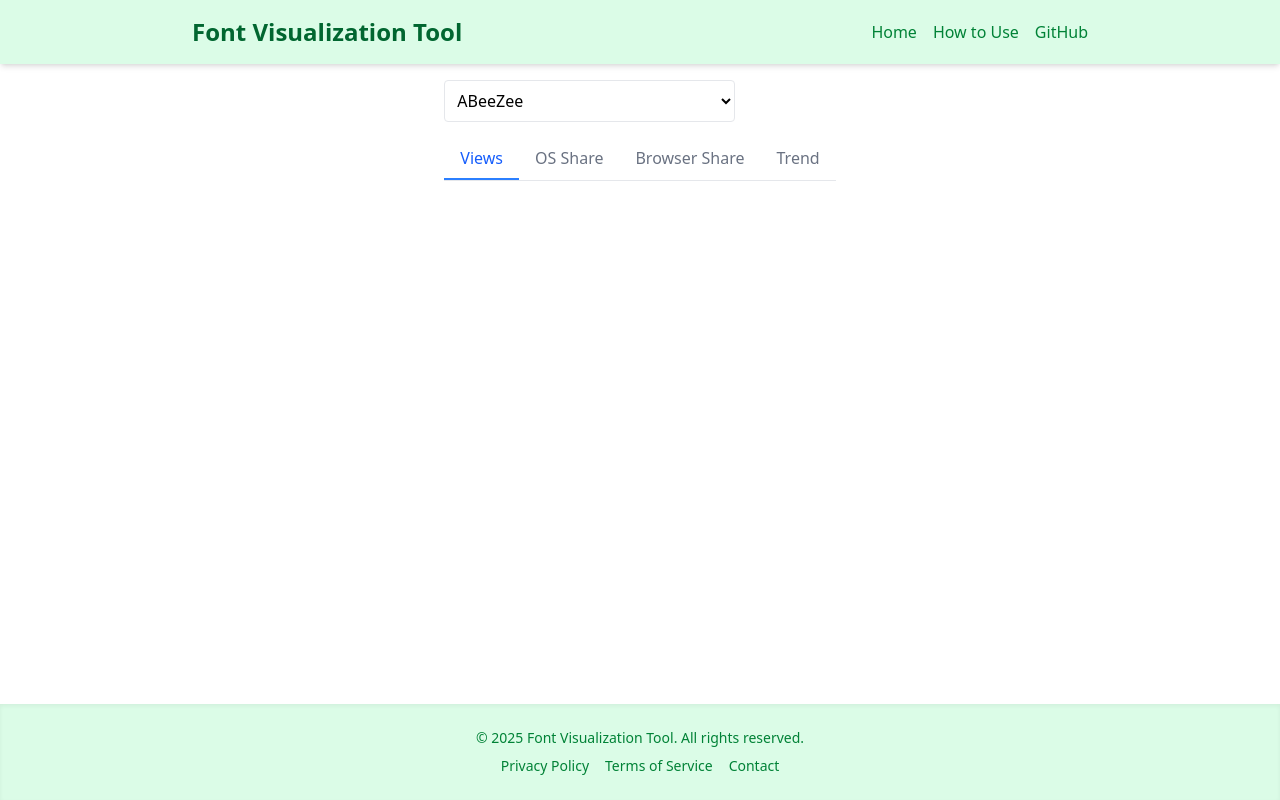
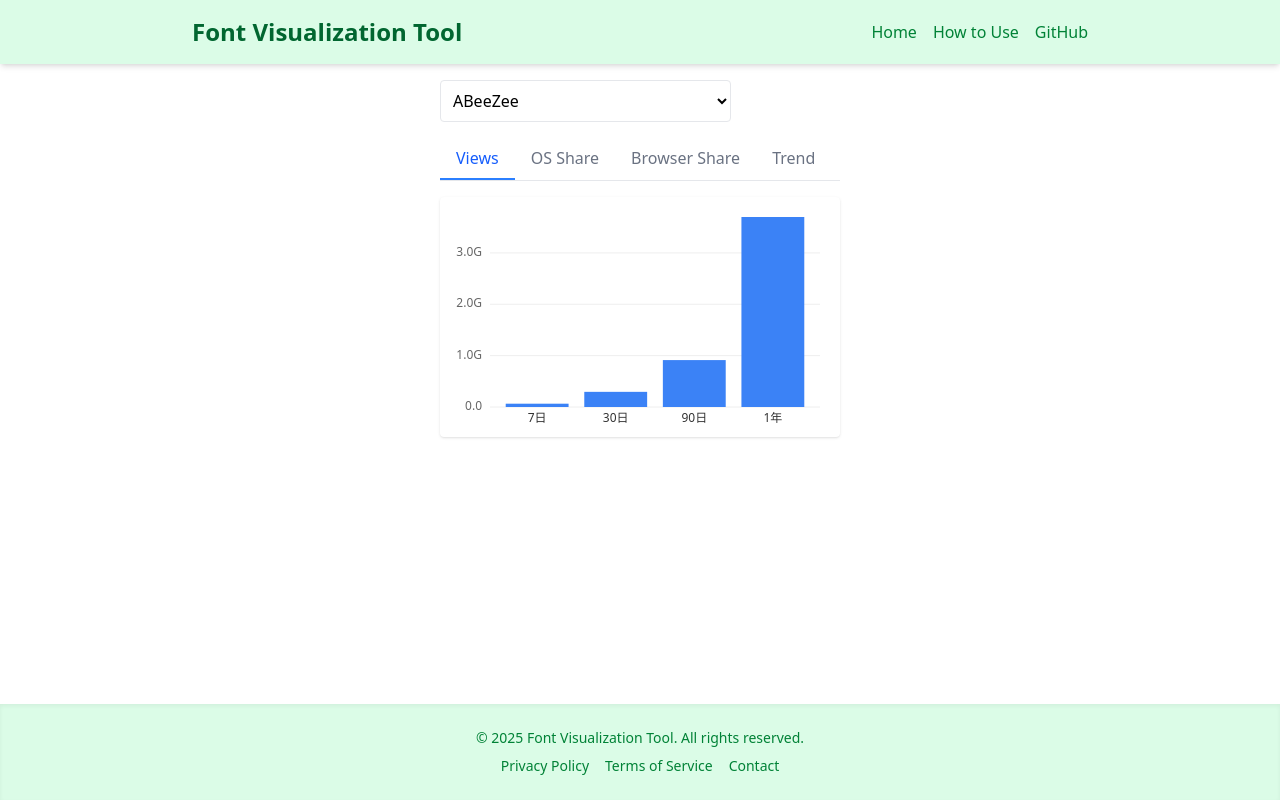
Before and after one commit to minmmmmin/font, a React (Vite) app: page / in a window 1280 px wide. Built offline with nearby package versions, Linux system fonts and the light colour scheme.

Commit message:
利用数グラフ実装何に使うねんではある

```diff
--- a/src/components/graphs/ViewsGraph.jsx
+++ b/src/components/graphs/ViewsGraph.jsx
@@ -1,5 +1,83 @@
-const ViewsGraph = () => {
-  return null;
+import * as d3 from "d3";
+
+const ViewsGraph = ({ data }) => {
+  if (!data || !data.viewsByDateRange) return null;
+
+  const viewData = [
+    { label: "7日", views: data.viewsByDateRange["7day"].views },
+    { label: "30日", views: data.viewsByDateRange["30day"].views },
+    { label: "90日", views: data.viewsByDateRange["90day"].views },
+    { label: "1年", views: data.viewsByDateRange["year"].views },
+  ];
+
+  const width = 400;
+  const height = 240;
+  const margin = { top: 20, right: 20, bottom: 30, left: 50 };
+
+  const xScale = d3
+    .scaleBand()
+    .domain(viewData.map((d) => d.label))
+    .range([margin.left, width - margin.right])
+    .padding(0.2);
+
+  const yMax = d3.max(viewData, (d) => d.views);
+  const yScale = d3
+    .scaleLinear()
+    .domain([0, yMax])
+    .range([height - margin.bottom, margin.top]);
+
+  return (
+    <svg width={width} height={height} className="bg-white shadow rounded">
+      {/* 軸ラベル */}
+      {viewData.map((d, i) => (
+        <text
+          key={d.label}
+          x={xScale(d.label) + xScale.bandwidth() / 2}
+          y={height - margin.bottom + 15}
+          textAnchor="middle"
+          fontSize="12"
+          fill="#333"
+        >
+          {d.label}
+        </text>
+      ))}
+
+      {/* y軸の補助線 */}
+      {yScale.ticks(5).map((tick) => (
+        <g key={tick}>
+          <line
+            x1={margin.left}
+            x2={width - margin.right}
+            y1={yScale(tick)}
+            y2={yScale(tick)}
+            stroke="#eee"
+          />
+          <text
+            x={margin.left - 8}
+            y={yScale(tick)}
+            fontSize="12"
+            fill="#666"
+            textAnchor="end"
+            alignmentBaseline="middle"
+          >
+            {d3.format(".2s")(tick)}
+          </text>
+        </g>
+      ))}
+
+      {/* 棒グラフ */}
+      {viewData.map((d) => (
+        <rect
+          key={d.label}
+          x={xScale(d.label)}
+          y={yScale(d.views)}
+          width={xScale.bandwidth()}
+          height={height - margin.bottom - yScale(d.views)}
+          fill="#3B82F6" // 青
+        />
+      ))}
+    </svg>
+  );
 };
 
 export default ViewsGraph;
```
